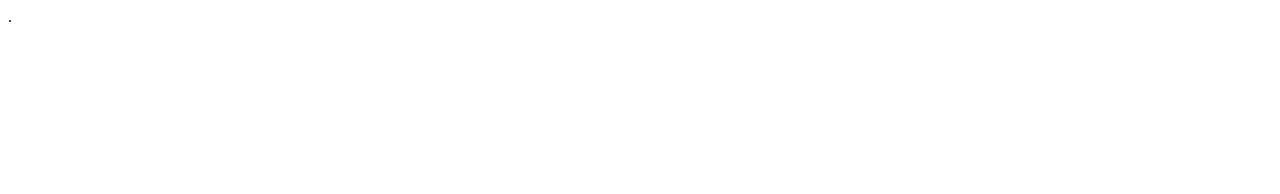
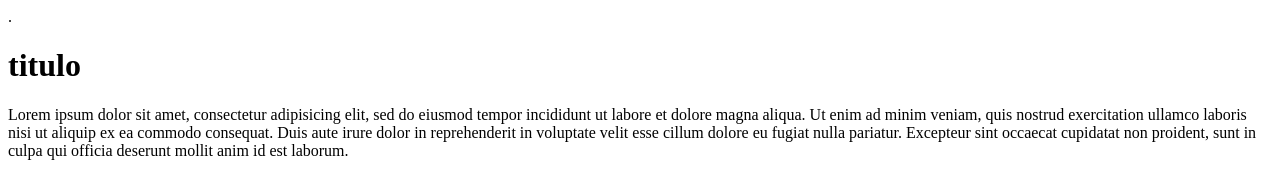
Before and after one commit to mvictorms/tut1, a plain HTML site: page index.html in a window 1280 px wide. Drawn offline with Linux system fonts and the light colour scheme.

Commit message:
Segundo commit parrafo y titulo

```diff
--- a/index.html
+++ b/index.html
@@ -3,7 +3,15 @@
 <head>
 	<title>Pagina de Inicio</title>
 </head>
+
 <body>
+	<h1>titulo</h1>
+	<p>Lorem ipsum dolor sit amet, consectetur adipisicing elit, sed do eiusmod
+	tempor incididunt ut labore et dolore magna aliqua. Ut enim ad minim veniam,
+	quis nostrud exercitation ullamco laboris nisi ut aliquip ex ea commodo
+	consequat. Duis aute irure dolor in reprehenderit in voluptate velit esse
+	cillum dolore eu fugiat nulla pariatur. Excepteur sint occaecat cupidatat non
+	proident, sunt in culpa qui officia deserunt mollit anim id est laborum.</p>
 
 </body>
 </html>
```
